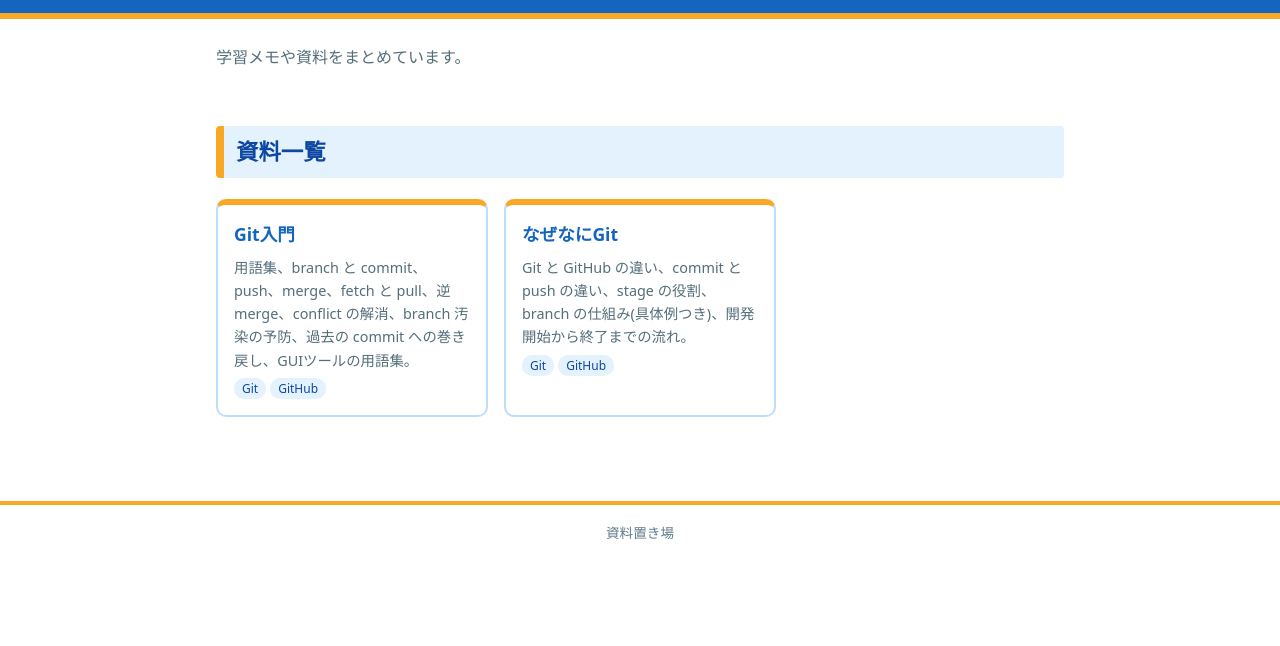
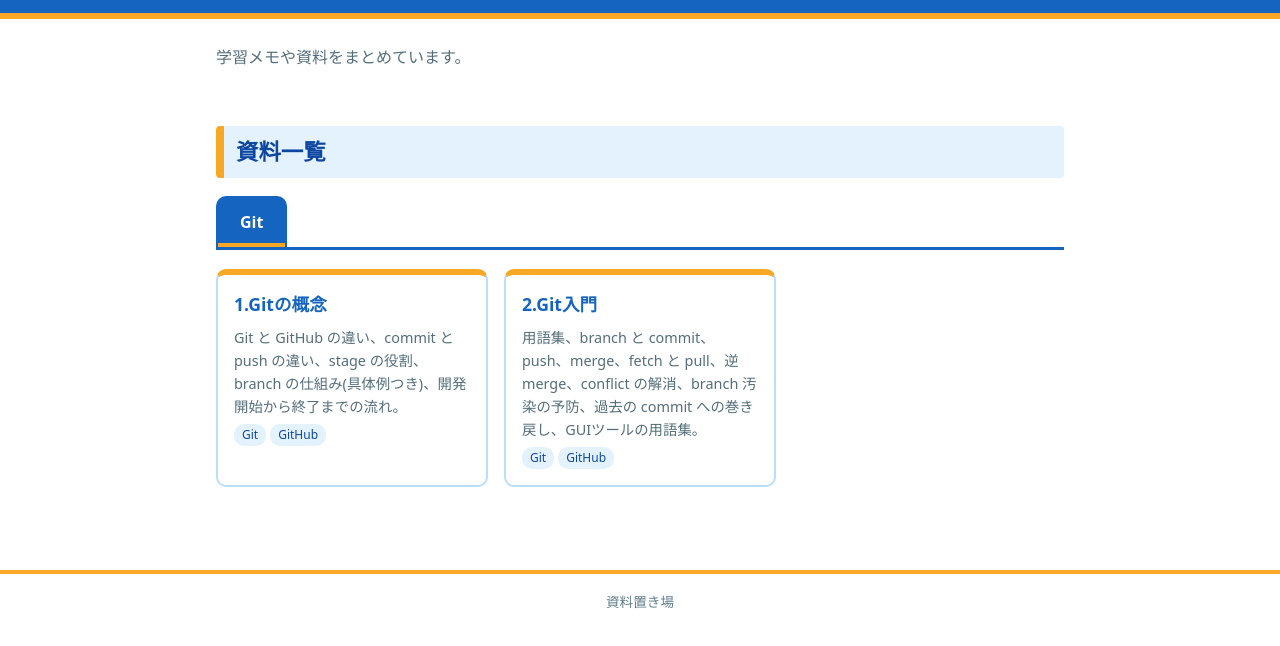
Before and after one commit to kotani002/DocumentRepository, a plain HTML site: page index.html in a window 1280 px wide. Shown: the part 92-738 px from the top of the page. Drawn offline with Linux system fonts and the light colour scheme.

Commit message:
Gitの資料を整理

```diff
--- a/assets/css/style.css
+++ b/assets/css/style.css
@@ -177,3 +177,10 @@
     td[data-label]:not(:first-child)::before { content: attr(data-label); display: block; font-size: 0.75rem; font-weight: bold; color: #607d8b; }
     td code { white-space: normal; word-break: break-all; }
   }
+
+  /* ---- 資料トップのタブ ---- */
+  .tabs { display: flex; gap: 6px; flex-wrap: wrap; border-bottom: 3px solid var(--blue); margin: 0 0 16px; }
+  .tab { appearance: none; border: 2px solid #bbdefb; border-bottom: 0; border-radius: 10px 10px 0 0; padding: 10px 22px; min-height: 44px; font: inherit; font-weight: bold; color: var(--blue-dark); background: var(--blue-light); cursor: pointer; }
+  .tab[aria-selected="true"] { color: #ffffff; background: var(--blue); border-color: var(--blue); box-shadow: inset 0 -4px 0 var(--yellow); }
+  .tab:focus-visible { outline: 3px solid var(--yellow); outline-offset: 2px; }
+  .tab-panel[hidden] { display: none; }
--- /dev/null
+++ b/assets/js/tabs.js
@@ -0,0 +1,27 @@
+/* 資料トップのタブ切り替え(JS が動かない場合は、すべてのパネルがそのまま表示されます) */
+(function () {
+  var tabs = Array.prototype.slice.call(document.querySelectorAll(".tabs [data-tab]"));
+  var panels = Array.prototype.slice.call(document.querySelectorAll(".tab-panel"));
+  if (!tabs.length) return;
+  document.documentElement.classList.add("has-tabs");
+  function show(name) {
+    tabs.forEach(function (t) {
+      var on = t.getAttribute("data-tab") === name;
+      t.setAttribute("aria-selected", on ? "true" : "false");
+      t.tabIndex = on ? 0 : -1;
+    });
+    panels.forEach(function (p) { p.hidden = p.id !== "panel-" + name; });
+    try { history.replaceState(null, "", "#" + name); } catch (e) {}
+  }
+  tabs.forEach(function (t, i) {
+    t.addEventListener("click", function () { show(t.getAttribute("data-tab")); });
+    t.addEventListener("keydown", function (e) {
+      var d = e.key === "ArrowRight" ? 1 : e.key === "ArrowLeft" ? -1 : 0;
+      if (!d) return;
+      var n = tabs[(i + d + tabs.length) % tabs.length];
+      n.focus(); show(n.getAttribute("data-tab"));
+    });
+  });
+  var h = location.hash.replace("#", "");
+  show(tabs.some(function (t) { return t.getAttribute("data-tab") === h; }) ? h : tabs[0].getAttribute("data-tab"));
+})();
--- a/index.html
+++ b/index.html
@@ -11,20 +11,27 @@
 <main>
 <p class="lead">学習メモや資料をまとめています。</p>
 <h2>資料一覧</h2>
+<!-- 新しい分類は、タブのボタンと、パネルを1つずつ追加する(README 参照) -->
+<div class="tabs" role="tablist" aria-label="資料の分類">
+  <button type="button" class="tab" role="tab" id="tab-git" aria-controls="panel-git" aria-selected="true" data-tab="git">Git</button>
+</div>
+<section class="tab-panel" role="tabpanel" id="panel-git" aria-labelledby="tab-git">
 <ul class="cards">
-  <!-- 新しい資料はここに li を1つ追加する -->
+  <!-- Git の資料はここに li を追加する(番号順) -->
   <li class="card">
-    <a href="docs/git/">Git入門</a>
+    <a href="docs/naze-nani-git/">1.Gitの概念</a>
+    <p>Git と GitHub の違い、commit と push の違い、stage の役割、branch の仕組み(具体例つき)、開発開始から終了までの流れ。</p>
+    <span class="tag">Git</span><span class="tag">GitHub</span>
+  </li>
+  <li class="card">
+    <a href="docs/git/">2.Git入門</a>
     <p>用語集、branch と commit、push、merge、fetch と pull、逆 merge、conflict の解消、branch 汚染の予防、過去の commit への巻き戻し、GUIツールの用語集。</p>
     <span class="tag">Git</span><span class="tag">GitHub</span>
   </li>
-  <li class="card">
-    <a href="docs/naze-nani-git/">なぜなにGit</a>
-    <p>Git と GitHub の違い、commit と push の違い、stage の役割、branch の仕組み(具体例つき)、開発開始から終了までの流れ。</p>
-    <span class="tag">Git</span><span class="tag">GitHub</span>
-  </li>
 </ul>
+</section>
 </main>
 <footer>資料置き場</footer>
+<script src="assets/js/tabs.js"></script>
 </body>
 </html>
```
Also changed, not shown: docs/git/index.html (+3 -3 lines), docs/naze-nani-git/index.html (+8 -8 lines), 3 other files.
